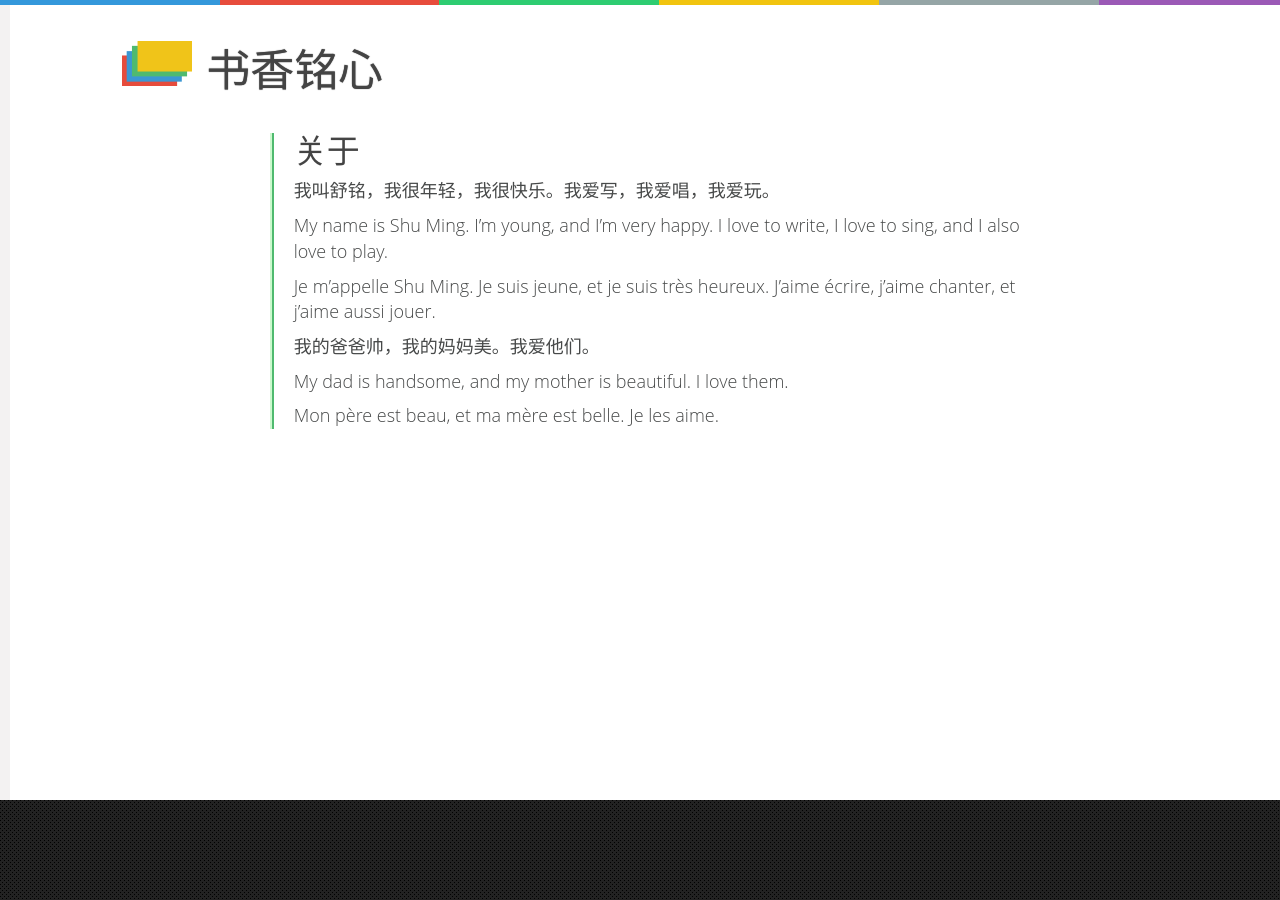
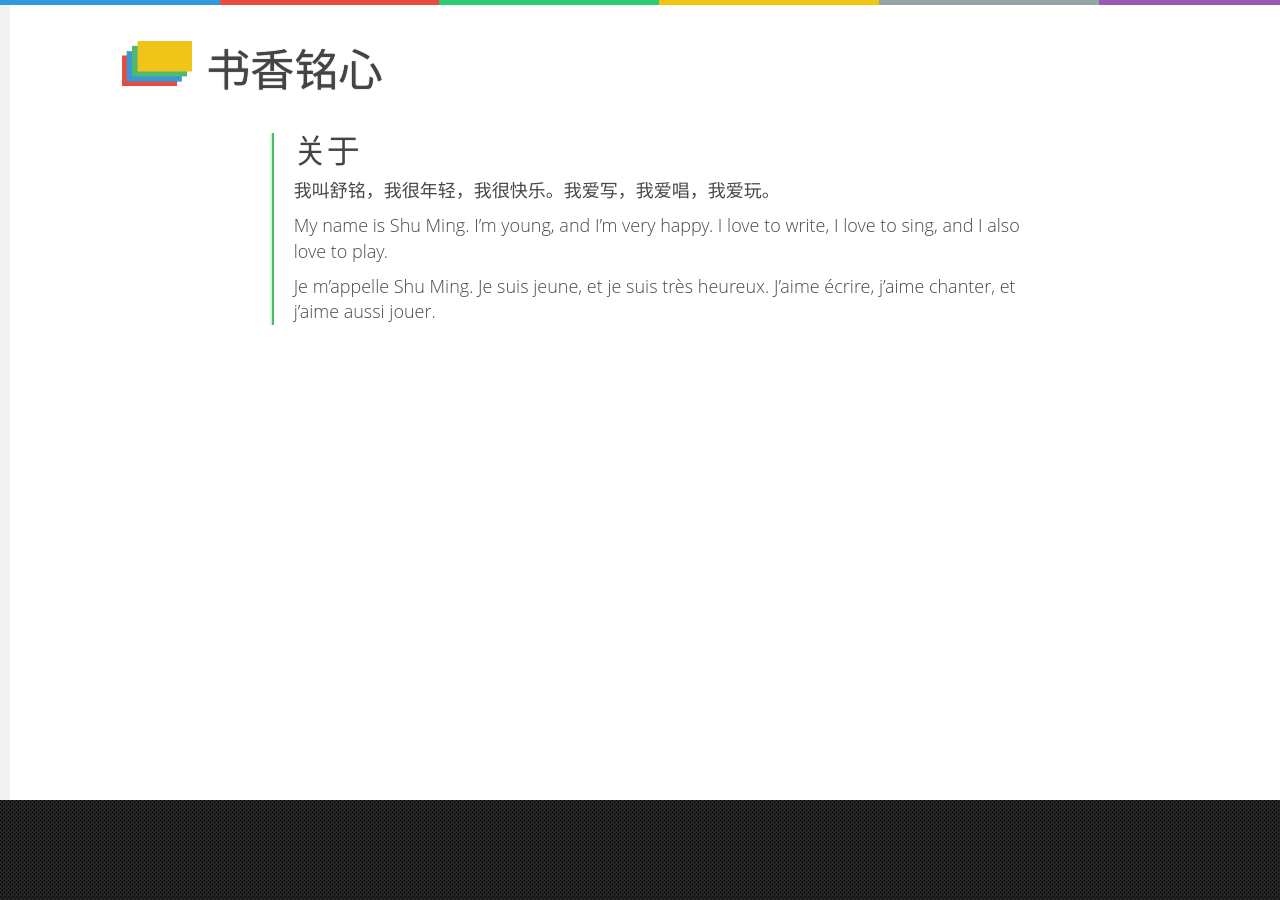
Before and after one commit to winsphinx/sxmx, a Jekyll site: the page built from about.md, in a window 1280 px wide. Built offline with Jekyll 4.4.1, drawn with Linux system fonts in a browser that asks for light colours; comment, search, counter and statistics services are not loaded.

Commit message:
mod about

```diff
--- a/about.md
+++ b/about.md
@@ -10,9 +10,3 @@ permalink: /about/
 My name is Shu Ming. I'm young, and I'm very happy. I love to write, I love to sing, and I also love to play.
 
 Je m'appelle Shu Ming. Je suis jeune, et je suis très heureux. J'aime écrire, j'aime chanter, et j'aime aussi jouer.
-
-我的爸爸帅，我的妈妈美。我爱他们。
-
-My dad is handsome, and my mother is beautiful. I love them.
-
-Mon père est beau, et ma mère est belle. Je les aime.
```
